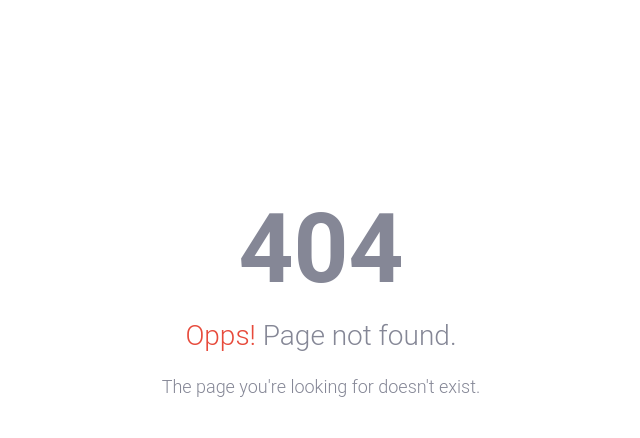
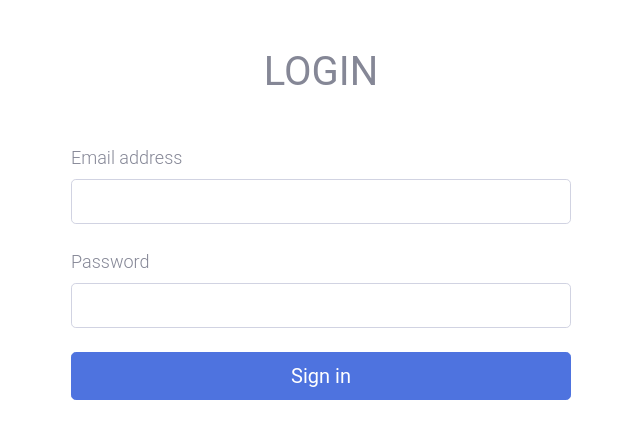
Before and after one commit to voanhtuan13321/Demo_ReactJS_Fsoft, a React (Create React App) app: page /admin/login in a window 1280 px wide. Before the commit this address had no page. Shown: the top 438 px of the page, without its empty margins (319-959 px from the left). Built offline with nearby package versions, Linux system fonts and the light colour scheme.

Commit message:
call api admin

```diff
--- a/src/App.js
+++ b/src/App.js
@@ -6,6 +6,7 @@ import '~/sb-admin-2.min.css';
 import User from '~/components/user/User';
 import PageNotFound from '~/components/user/pages/PageNotFound';
 import Admin from '~/components/admin/Admin';
+import Login from '~/components/admin/pages/Login';
 import { routes, adminRoutes } from '~/router/router';
 
 function App() {
@@ -42,6 +43,10 @@ function App() {
           path='*'
           element={<PageNotFound />}
         />
+        <Route
+          path='admin/login'
+          element={<Login />}
+        />
       </Routes>
     </>
   );
--- /dev/null
+++ b/src/common/handleIdOnLocalStorage.js
@@ -0,0 +1,30 @@
+const role = {
+  admin: 'admin',
+  user: 'user',
+};
+
+const getIdOnLocalStorage = (role) => {
+  switch (role) {
+    case 'admin':
+      return localStorage.getItem('idAdmin');
+    case 'user':
+      return localStorage.getItem('idUser');
+    default:
+      return undefined;
+  }
+};
+
+const setIdOnLocalStorage = (role, id) => {
+  switch (role) {
+    case 'admin':
+      localStorage.setItem('idAdmin', id);
+      break;
+    case 'user':
+      localStorage.setItem('idUser', id);
+      break;
+    default:
+      return;
+  }
+};
+
+export { role, getIdOnLocalStorage, setIdOnLocalStorage };
--- a/src/components/admin/pages/BookList.js
+++ b/src/components/admin/pages/BookList.js
@@ -1,9 +1,11 @@
 import React, { useEffect, useState } from 'react';
+import { useNavigate } from 'react-router-dom';
+import Swal from 'sweetalert2';
 
 import axiosInstent, { path } from '~/config/axiosCustom';
 import BookAdd from '~/components/admin/modal/BookAdd';
 import BookEdit from '~/components/admin/modal/BookEdit';
-import Swal from 'sweetalert2';
+import { role, getIdOnLocalStorage } from '~/common/handleIdOnLocalStorage';
 
 export default function BookList() {
   const [categories, setCategories] = useState([]);
@@ -27,8 +29,15 @@ export default function BookList() {
     price: 0,
     quantity: 0,
   });
+  const navigate = useNavigate();
 
   useEffect(() => {
+    // check login
+    const idAdmin = getIdOnLocalStorage(role.admin);
+    if (!idAdmin) {
+      navigate('/admin/login');
+    }
+
     window.document.title = 'Book List';
     window.scrollTo(0, 0);
 
@@ -43,7 +52,7 @@ export default function BookList() {
       });
 
     callApiGetAllBooks();
-  }, []);
+  }, [navigate]);
 
   // call Api Get All Books
   const callApiGetAllBooks = async () => {
--- a/src/components/admin/pages/CategoryList.js
+++ b/src/components/admin/pages/CategoryList.js
@@ -1,9 +1,11 @@
 import React, { useEffect, useState } from 'react';
+import { useNavigate } from 'react-router-dom';
 import Swal from 'sweetalert2';
 
 import axiosInstent, { path } from '~/config/axiosCustom';
 import CategoryAdd from '~/components/admin/modal/CategoryAdd';
 import CategoryEdit from '~/components/admin/modal/CategoryEdit';
+import { role, getIdOnLocalStorage } from '~/common/handleIdOnLocalStorage';
 
 export default function CategoryList() {
   const [categories, setCategories] = useState([]);
@@ -12,13 +14,20 @@ export default function CategoryList() {
     categoryId: '',
     categoryName: '',
   });
+  const navigate = useNavigate();
 
   // call api get all categories
   useEffect(() => {
+    // check login
+    const idAdmin = getIdOnLocalStorage(role.admin);
+    if (!idAdmin) {
+      navigate('/admin/login');
+    }
+
     window.document.title = 'Categoriy List';
     window.scrollTo(0, 0);
     callApiGetAllCategories();
-  }, []);
+  }, [navigate]);
 
   // call api get all categories
   const callApiGetAllCategories = async () => {
--- /dev/null
+++ b/src/components/admin/pages/Login.js
@@ -0,0 +1,84 @@
+import React, { useState } from 'react';
+import { useNavigate } from 'react-router-dom';
+import Swal from 'sweetalert2';
+
+import axiosInstent, { path } from '~/config/axiosCustom';
+import { role, setIdOnLocalStorage } from '~/common/handleIdOnLocalStorage';
+
+export default function Login() {
+  const [email, setEmail] = useState('');
+  const [password, setPassword] = useState('');
+  const navigate = useNavigate();
+
+  // handle Click Sign In
+  const handleClickSignIn = async () => {
+    // check exist email
+    const responseCheckEmail = await axiosInstent.get(`${path.admin}/${email}`);
+    if (!responseCheckEmail.data) {
+      Swal.fire({
+        title: 'Email không tồn tại',
+        icon: 'error',
+      });
+      return;
+    }
+
+    // check login
+    const dataAdmin = { email, password };
+    const responseCheckLogin = await axiosInstent.post(`${path.admin}/check`, dataAdmin);
+    const idAdmin = await responseCheckLogin.data;
+    if (idAdmin) {
+      setIdOnLocalStorage(role.admin, idAdmin);
+      navigate('category-list');
+    }
+  };
+
+  return (
+    <>
+      <div
+        className='mx-auto'
+        style={{ width: '500px' }}
+      >
+        <h1 className='text-center my-5'>LOGIN</h1>
+
+        <div className='form-outline mb-4'>
+          <label
+            className='form-label'
+            htmlFor='form1Example13'
+          >
+            Email address
+          </label>
+          <input
+            type='email'
+            id='form1Example13'
+            className='form-control form-control-lg'
+            value={email}
+            onChange={(e) => setEmail(e.target.value)}
+          />
+        </div>
+
+        <div className='form-outline mb-4'>
+          <label
+            className='form-label'
+            htmlFor='form1Example23'
+          >
+            Password
+          </label>
+          <input
+            type='password'
+            id='form1Example23'
+            className='form-control form-control-lg'
+            value={password}
+            onChange={(e) => setPassword(e.target.value)}
+          />
+        </div>
+
+        <button
+          className='btn btn-primary btn-lg btn-block'
+          onClick={handleClickSignIn}
+        >
+          Sign in
+        </button>
+      </div>
+    </>
+  );
+}
--- a/src/config/axiosCustom.js
+++ b/src/config/axiosCustom.js
@@ -7,6 +7,7 @@ const axiosInstent = axios.create({
 const path = {
   categories: '/categories',
   products: '/books',
+  admin: '/admin',
 };
 
 export default axiosInstent;
```
